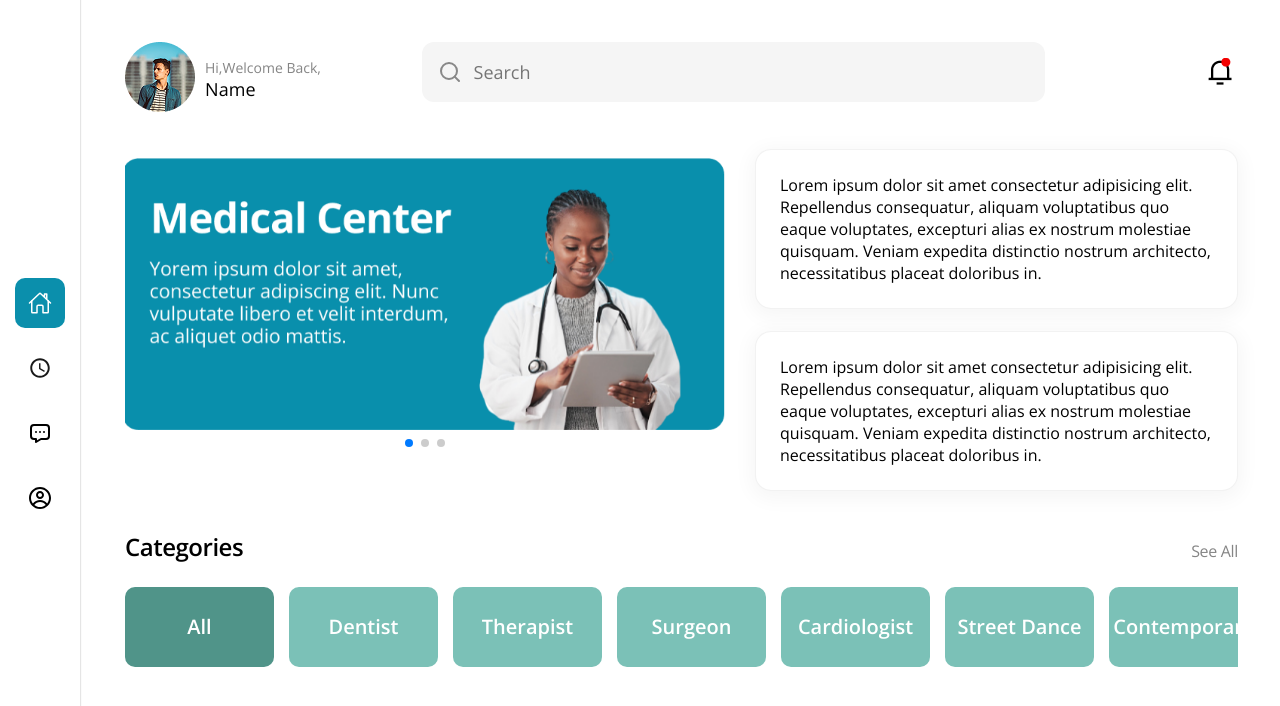
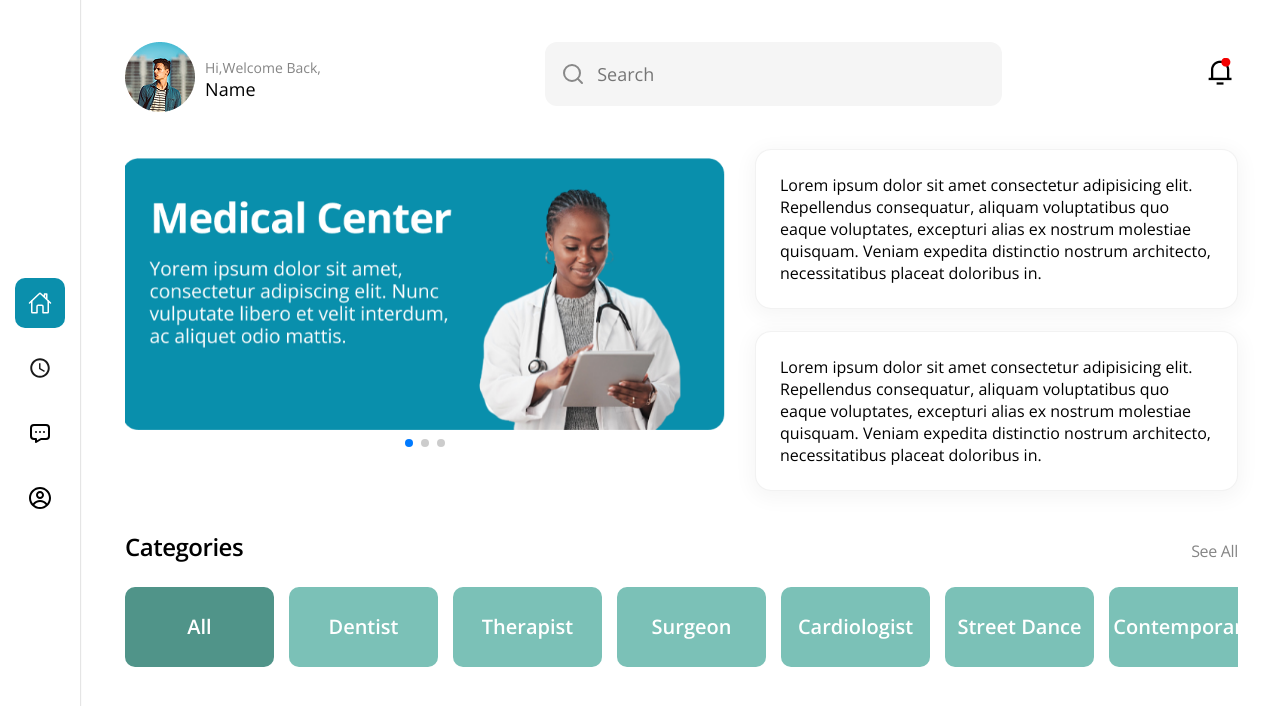
Before and after one commit to userdvk/tada-dance, a React (Vite) app: page /dashboard in a window 1280 px wide. Shown: the top 706 px of the page. Built offline with nearby package versions, Linux system fonts and the light colour scheme; a web font is replaced by a local one.

Commit message:
Fix css problem

```diff
--- a/src/components/features/ProfileHeader/ProfileHeader.jsx
+++ b/src/components/features/ProfileHeader/ProfileHeader.jsx
@@ -6,7 +6,8 @@ import cls from "./ProfileHeader.module.css";
 export default function ProfileHeader() {
   const location = useLocation();
   return (
-    <div className={cls.wrapper}>
+    <header className={cls.wrapper}>
+      <div className={cls.profileWrapper}>
         <div className={cls.photo}>
           <img src={Ellipse} />
         </div>
@@ -14,10 +15,13 @@ export default function ProfileHeader() {
           <p>Hi,Welcome Back,</p>
           <span>Name</span>
         </div>
+      </div>
+      <div className={cls.SearchWrap}>
         {location.pathname === "/dashboard" && <Search desktop />}
+      </div>
       <div className={cls.notification}>
         <img src={Notification} />
       </div>
-    </div>
+    </header>
   );
 }
--- a/src/components/features/ProfileHeader/ProfileHeader.module.css
+++ b/src/components/features/ProfileHeader/ProfileHeader.module.css
@@ -1,4 +1,10 @@
 .wrapper {
+  display: flex;
+  flex-wrap: wrap;
+  justify-content: space-between;
+}
+
+.profileWrapper {
   display: flex;
 }
 .photo {
@@ -24,7 +30,20 @@
   letter-spacing: 0.1px;
 }
 .notification {
-  margin-left: auto;
   margin-top: 16px;
   cursor: pointer;
 }
+
+@media (max-width: 1032px) {
+  .profileWrapper {
+    order: 1;
+  }
+  .notification {
+    order: 2;
+  }
+  .SearchWrap {
+    order: 3;
+    width: 100%;
+    margin: 32px auto;
+  }
+}
--- a/src/components/ui/Search/Search.jsx
+++ b/src/components/ui/Search/Search.jsx
@@ -1,13 +1,13 @@
 import cls from "./Search.module.css";
 
-export function Search({ setSerchQuery, desktop }) {
+export function Search({ setSerchQuery }) {
   const onChangeHandler = (e) => {
     e.preventDefault();
     setSerchQuery(e.target.value);
   };
 
   return (
-    <div className={`${desktop ? cls.wrapperDesktop : cls.wrapper}`}>
+    <div className={cls.wrapper}>
       <svg
         className={`${cls.icon}`}
         viewBox="0 0 24 24"
--- a/src/components/ui/Search/Search.module.css
+++ b/src/components/ui/Search/Search.module.css
@@ -6,12 +6,9 @@
   border-radius: 12px; /* Закругленные углы */
   padding: 12px 16px; /* Внутренние отступы */
   width: 100%;
-  max-width: 400px; /* Ограничиваем ширину */
+  max-width: 100%; /* Ограничиваем ширину */
   box-sizing: border-box;
-  height: 60px;
-  margin-top: 32px;
 }
-
 .wrapper input {
   width: 376.55px;
   height: 40px;
@@ -41,41 +38,3 @@
 .search-container input::placeholder {
   color: #999;
 }
-
-.wrapperDesktop {
-  width: calc(100% - 32px);
-
-  margin: 0 auto;
-  display: flex;
-  align-items: center;
-  background-color: #f5f5f5;
-  border-radius: 12px;
-  padding: 12px 16px;
-  max-width: 56%;
-  box-sizing: border-box;
-  height: 60px;
-}
-
-.wrapperDesktop input {
-  width: 376.55px;
-  height: 40px;
-  border: none; /* Убираем стандартную рамку */
-  background: transparent; /* Делаем фон прозрачным */
-  outline: none; /* Убираем синюю обводку при клике */
-  font-size: 18px;
-  color: #333;
-  flex-grow: 1; /* Заставляем input занять всё свободное место между иконками */
-  margin: 0 12px; /* Отступы от иконок */
-}
-
-@media (min-width: 1032px) {
-  .wrapper {
-    display: none;
-  }
-}
-
-@media (max-width: 1032px) {
-  .wrapperDesktop {
-    display: none;
-  }
-}
--- a/src/components/ui/Search/Slider/Slider.jsx
+++ b/src/components/ui/Slider/Slider.jsx
@@ -1,5 +1,5 @@
 import cls from "./Slider.module.css";
-import slider from "../../../../assets/slider.png";
+import slider from "../../../assets/slider.png";
 import { Swiper, SwiperSlide } from "swiper/react";
 
 // Стили Swiper
--- a/src/pages/Dashboard/Dashboard.jsx
+++ b/src/pages/Dashboard/Dashboard.jsx
@@ -1,7 +1,5 @@
 import RightSideCards from "../../components/features/RightSideCards/RightSideCards";
-
-import { Search } from "../../components/ui/Search/Search";
-import { Slider } from "../../components/ui/Search/Slider/Slider";
+import { Slider } from "../../components/ui/Slider/Slider";
 import cls from "./Dashboard.module.css";
 import { CategoriesSlider } from "../../components/features/CategoriesSlider/CategoriesSlider";
 import ContentWrapper from "../../components/layout/ContentWrapper/ContentWrapper";
@@ -11,8 +9,7 @@ export default function Dashboard() {
   const [activeCategory, setActiveCategory] = useState("All");
   return (
     <>
-      <div className={cls.wrap}>
-        <Search />
+      <main className={cls.wrap}>
         <Slider />
         <div className={cls.sidewrap}>
           <RightSideCards>
@@ -29,7 +26,7 @@ export default function Dashboard() {
             nostrum architecto, necessitatibus placeat doloribus in.
           </RightSideCards>
         </div>
-      </div>
+      </main>
 
       <ContentWrapper title="Categories">
         <CategoriesSlider
```
Also changed, not shown: src/components/ui/Slider/Slider.module.css (renamed from src/components/ui/Search/Slider/Slider.module.css). Lines whose indentation alone changed are shown as unchanged.
